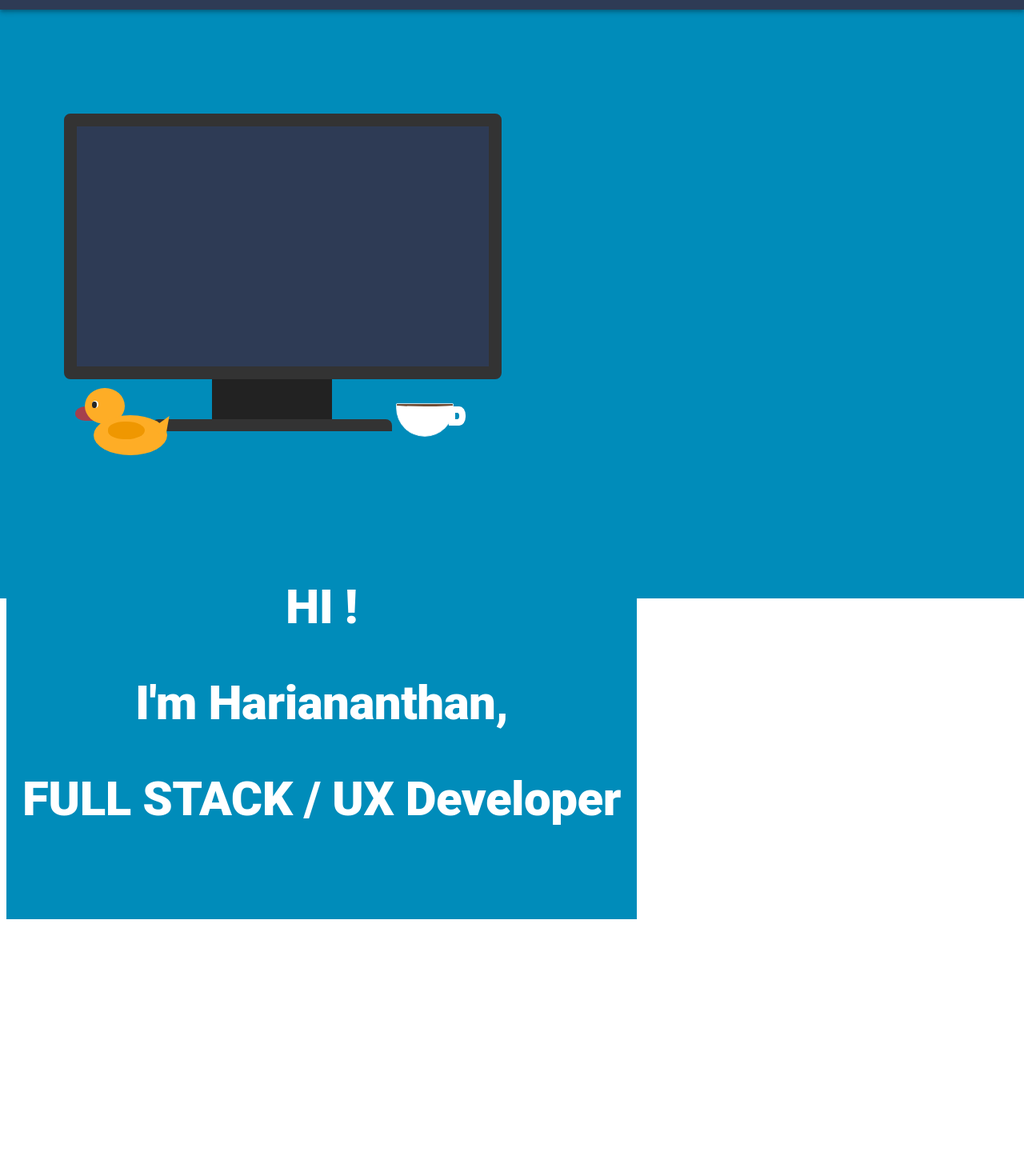
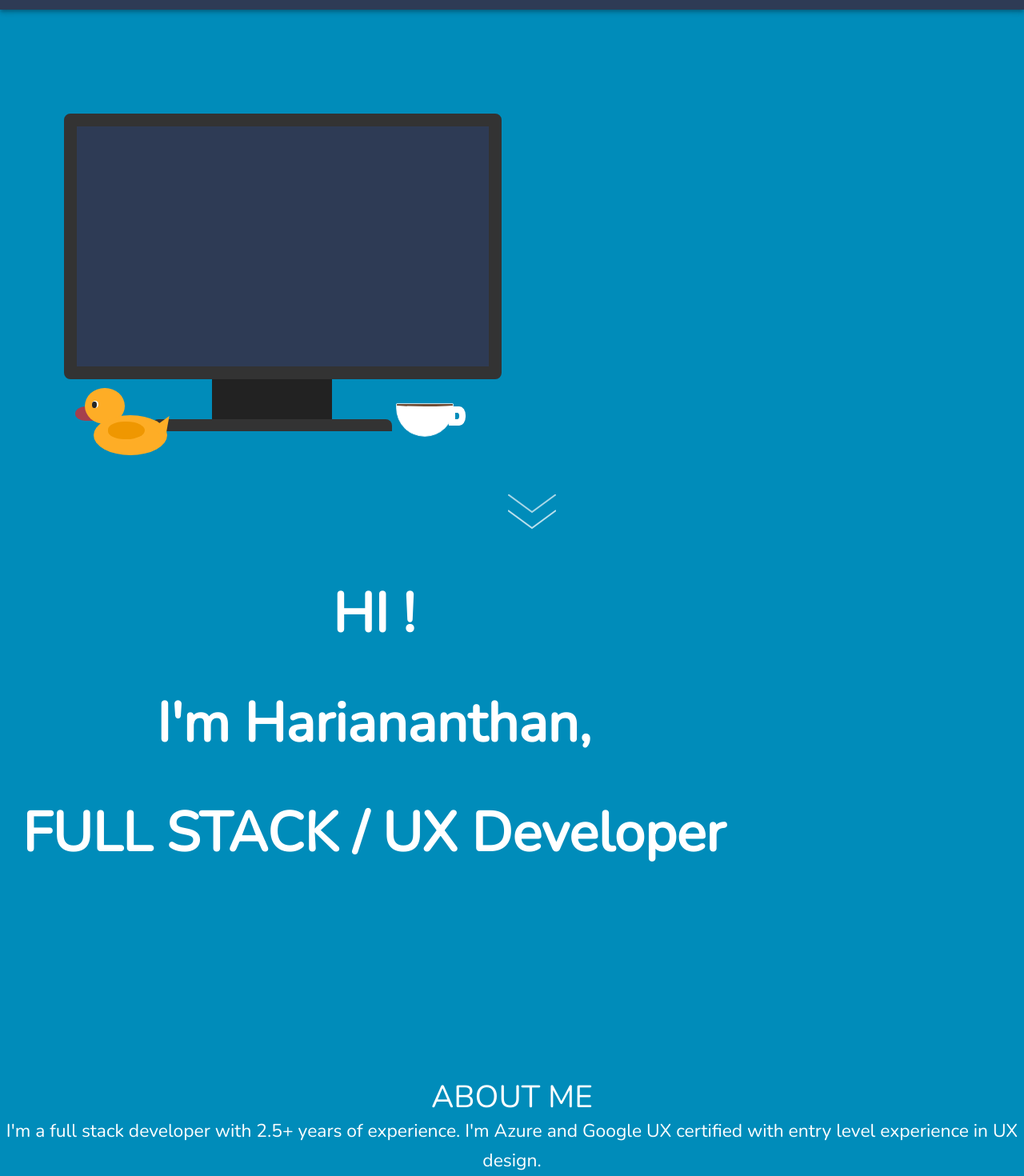
Before and after one commit to hariananthan/hariananthan.github.io, a React (Create React App) app: page / in a window 1280 px wide. Shown: the part 52-1522 px from the top of the page at 80% size. Before the commit the page ends 1209 px from the top, so only its background shows below. Built offline with nearby package versions, Linux system fonts and the light colour scheme.

Commit message:
added Nunito font

```diff
--- a/public/index.html
+++ b/public/index.html
@@ -2,6 +2,9 @@
 <html lang="en">
   <head>
     <meta charset="utf-8" />
+    <link rel="preconnect" href="https://fonts.googleapis.com">
+    <link rel="preconnect" href="https://fonts.gstatic.com" crossorigin>
+    <link href="https://fonts.googleapis.com/css2?family=Nunito&display=swap" rel="stylesheet">
     <link rel="icon" href="%PUBLIC_URL%/favicon.ico" />
     <meta name="viewport" content="width=device-width, initial-scale=1" />
     <meta name="theme-color" content="#000000" />
--- a/src/App.css
+++ b/src/App.css
@@ -2,8 +2,7 @@ html, body, #root {
   height: 100%;
 }
 .App {
-  height: 100%;
-  background-color:#008CBA;
+height: 100%;
 }
 .icon
 {
--- a/src/App.js
+++ b/src/App.js
@@ -3,7 +3,7 @@ import Toolbar from '@mui/material/Toolbar';
 import Typography from '@mui/material/Typography';
 import Button from '@mui/material/Button';
 import Box from '@mui/material/Box';
-import { styled } from '@mui/material/styles';
+import { styled, ThemeProvider,createTheme } from '@mui/material/styles';
 import Logo from "./assets/Logo.png";
 import Home from "./components/Home";
 import './App.css';
@@ -15,8 +15,19 @@ const StyledButton = styled(Button)(({ theme, color = '' }) => ({
   },
 }));
 
+const THEME = createTheme({
+  typography: {
+   "fontFamily": `"Nunito", "Helvetica", "Arial", sans-serif`,
+   "fontSize": 16,
+   "fontWeightLight": 300,
+   "fontWeightRegular": 400,
+   "fontWeightMedium": 500
+  }
+});
+
 function App() {
   return (
+    <ThemeProvider theme={THEME}>
     <div className="App">
      <AppBar position="static" style={{ background: '#2E3B55' }}>
         <Toolbar>
@@ -25,7 +36,7 @@ function App() {
             variant="h6"
             component="div"
           >
-          HARIANANTHAN
+            HARIANANTHAN
           </Typography>
           <Box
             component="div"
@@ -39,6 +50,7 @@ function App() {
       </AppBar>
       <Home/>
     </div>
+    </ThemeProvider>
   );
 }
 
--- a/src/components/AboveFold.css
+++ b/src/components/AboveFold.css
@@ -1,3 +1,6 @@
+.above-the-fold{
+  margin-bottom: 140px;
+}
 .screen-container {
     padding:4em 4em 0em 4em;
   }
@@ -219,3 +222,30 @@
     text-align: center;
 
 }
+.arrow {
+	width: 60px;
+	height: 82px;
+	position: absolute; /* don't forget set container to relative */
+	left: 49%;
+	margin-left: 0px;
+	bottom: 5%;
+  z-index:999;
+}
+/* set arrow styles */
+.arrow path {
+	stroke: #ffffff;
+	stroke-width: 2px;
+	fill: transparent;
+	animation: down 2s infinite;
+}
+/* arrow keyframe animation */
+@keyframes down{
+0% { opacity:0 }
+25% { opacity:1 }
+75% { opacity:0 }
+100% { opacity:0 }
+}
+/* arrow animation delay */
+.arrow path.a1{	animation-delay:-1s; }
+.arrow path.a2{	animation-delay:-.5s; }
+.arrow path.a3{	animation-delay:0s; }
--- a/src/components/AboveFold.js
+++ b/src/components/AboveFold.js
@@ -2,10 +2,12 @@ import React from "react";
 import Box from '@mui/material/Box';
 import Paper from '@mui/material/Paper';
 import Typography from '@mui/material/Typography';
+
 import './AboveFold.css';
 
 export default function AboveFold(){
     return(
+        <div class="above-the-fold">
         <Box sx={{
             display: 'flex',
             flexWrap: 'wrap',
@@ -34,7 +36,6 @@ export default function AboveFold(){
                                     </span>
                                 </h1>
                             </div>
-
                         </div>
                     </div>
                 </div>
@@ -76,7 +77,14 @@ export default function AboveFold(){
                 HI ! <br/>
                 I'm Hariananthan,<br/>
                 FULL STACK / UX Developer
-          </Typography></Paper>
+            </Typography>
+        </Paper>
+        <svg class="arrow">
+            <path class="a1" d="M0 0 L30 22 L60 0"></path>
+            <path class="a2" d="M0 20 L30 42 L60 20"></path>
+            <path class="a3" d="M0 40 L30 62 L60 40"></path>
+        </svg>
     </Box>
+    </div>
     )
 }
--- a/src/components/Home.js
+++ b/src/components/Home.js
@@ -1,11 +1,30 @@
 import React from "react";
+import Typography from '@mui/material/Typography';
+import Box from '@mui/material/Box';
 import AboveFold from "./AboveFold";
 import './Home.css';
 
 export default function Home(){
+
     return(
         <div className="home">
           <AboveFold/>
+          <Box>
+          <Typography
+            variant="h4"
+            component="div"
+            align="center"
+          >
+            ABOUT ME
+          </Typography>
+          <Typography
+            variant="h6"
+            component="div"
+            align="center"
+          >
+            I'm a full stack developer with 2.5+ years of experience. I'm Azure and Google UX certified with entry level experience in UX design.
+          </Typography>
+          </Box>
         </div>
       );
 }
--- a/src/index.css
+++ b/src/index.css
@@ -1,10 +1,12 @@
 body {
   margin: 0;
-  font-family: -apple-system, BlinkMacSystemFont, 'Segoe UI', 'Roboto', 'Oxygen',
-    'Ubuntu', 'Cantarell', 'Fira Sans', 'Droid Sans', 'Helvetica Neue',
-    sans-serif;
+  background-color:#008CBA;
+  color: #fff;
   -webkit-font-smoothing: antialiased;
   -moz-osx-font-smoothing: grayscale;
+}
+body, html {
+  font-family: 'Nunito', sans-serif;
 }
 
 code {
```
Lines whose indentation alone changed are shown as unchanged.
